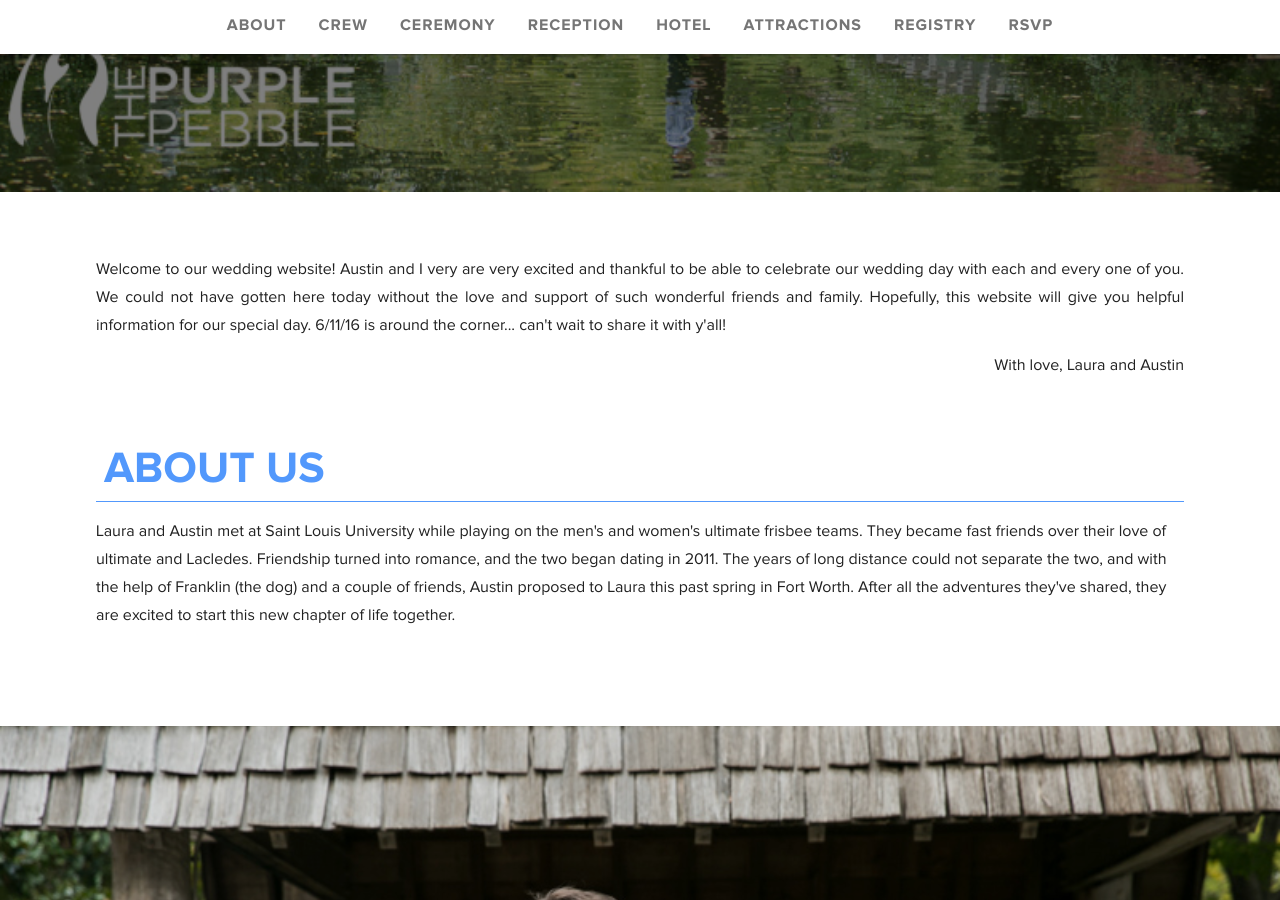
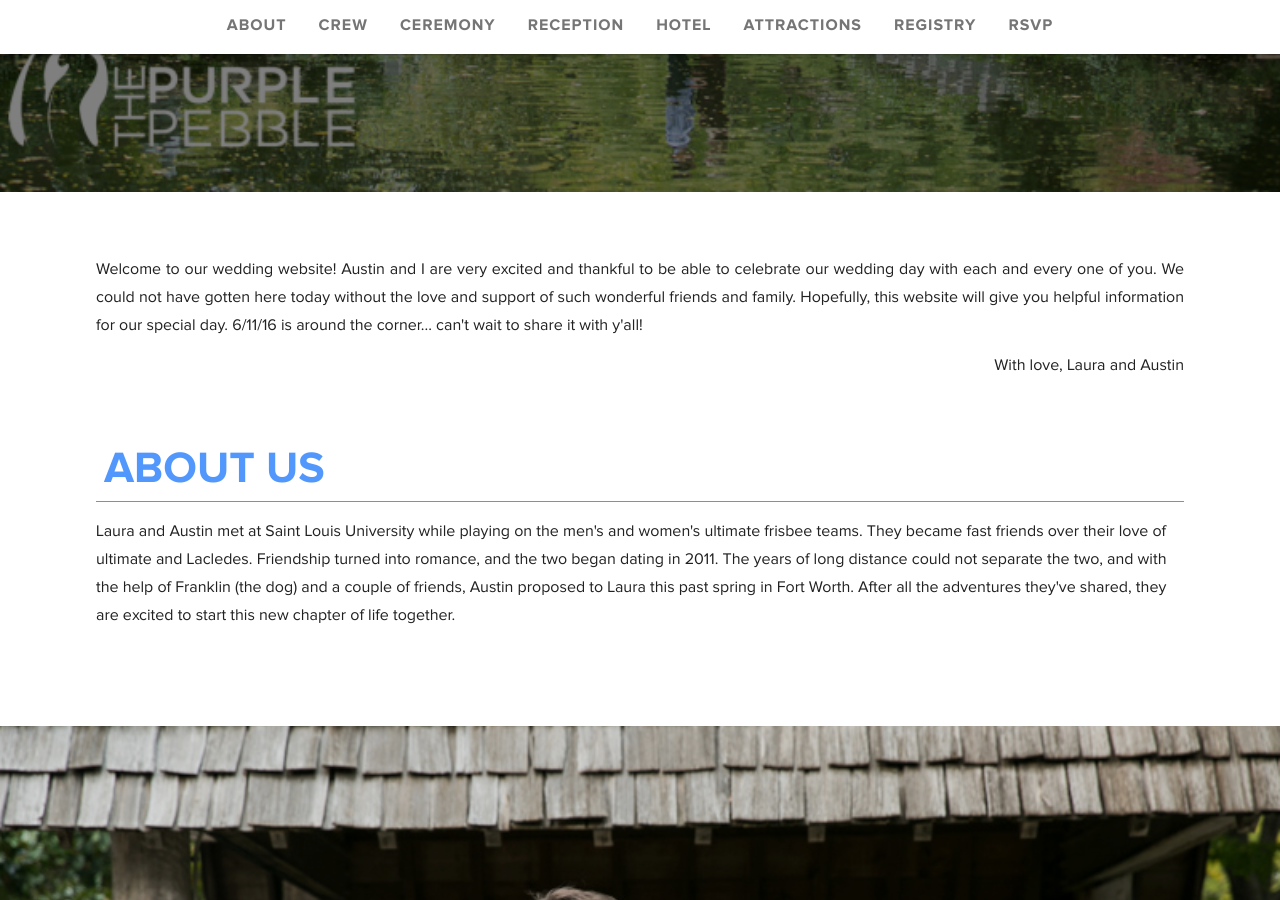
Before and after one commit to mikemcbride/lauraandaustin, a Jekyll site: the page built from index.html, in a window 1280 px wide and 900 px high, scrolled down 708 px. Built offline with Jekyll 4.4.1, drawn with Linux system fonts in a browser that asks for light colours; nearby versions of some CDN libraries; comment, search, counter and statistics services are not loaded.

Commit message:
remove extra word in welcome message

```diff
--- a/_data/settings.yml
+++ b/_data/settings.yml
@@ -6,4 +6,4 @@ description: Wedding website of Laura Kelly and Austin Reed
 # -------------------------------------
 # Welcome message
 
-welcome_message: "Welcome to our wedding website! Austin and I very are very excited and thankful to be able to celebrate our wedding day with each and every one of you. We could not have gotten here today without the love and support of such wonderful friends and family. Hopefully, this website will give you helpful information for our special day. 6/11/16 is around the corner... can't wait to share it with y'all!"
+welcome_message: "Welcome to our wedding website! Austin and I are very excited and thankful to be able to celebrate our wedding day with each and every one of you. We could not have gotten here today without the love and support of such wonderful friends and family. Hopefully, this website will give you helpful information for our special day. 6/11/16 is around the corner... can't wait to share it with y'all!"
```
